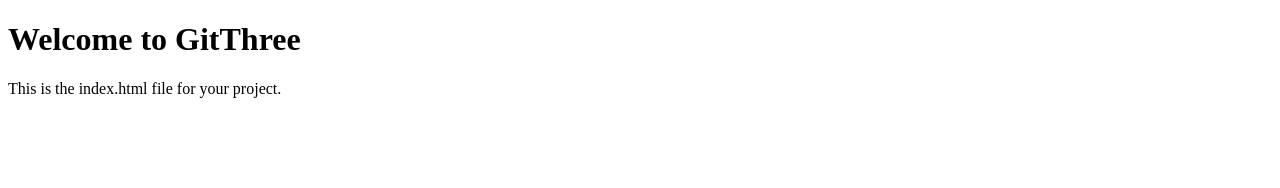
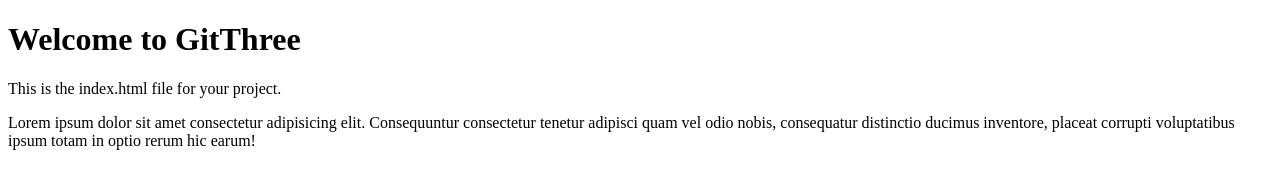
Before and after one commit to shaqueeb08/learn-git, a plain HTML site: page index.html in a window 1280 px wide. Drawn offline with Linux system fonts and the light colour scheme.

Commit message:
Add one paragraph to the index file

```diff
--- a/index.html
+++ b/index.html
@@ -8,5 +8,11 @@
   <body>
     <h1>Welcome to GitThree</h1>
     <p>This is the index.html file for your project.</p>
+    <p>
+      Lorem ipsum dolor sit amet consectetur adipisicing elit. Consequuntur
+      consectetur tenetur adipisci quam vel odio nobis, consequatur distinctio
+      ducimus inventore, placeat corrupti voluptatibus ipsum totam in optio
+      rerum hic earum!
+    </p>
   </body>
 </html>
```
